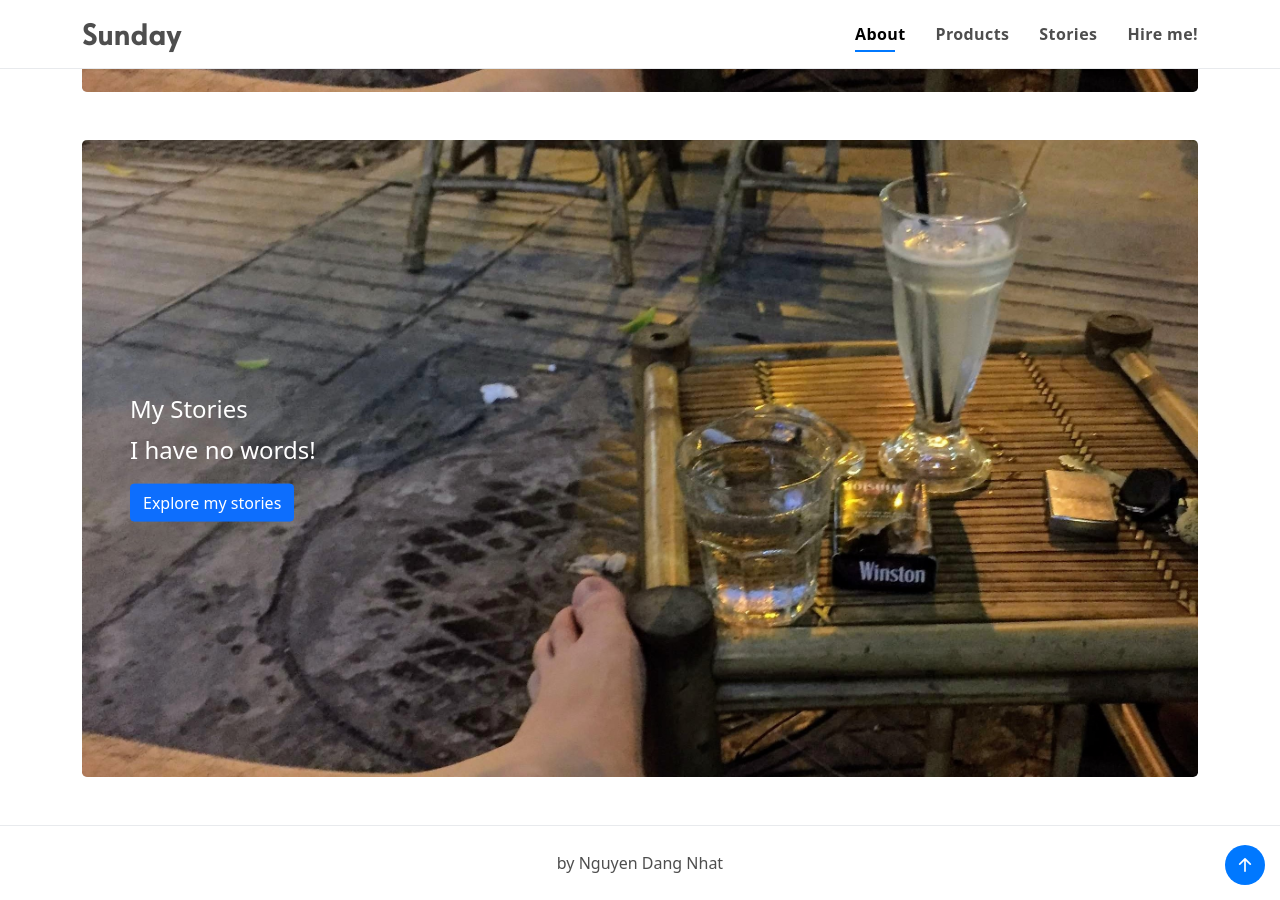
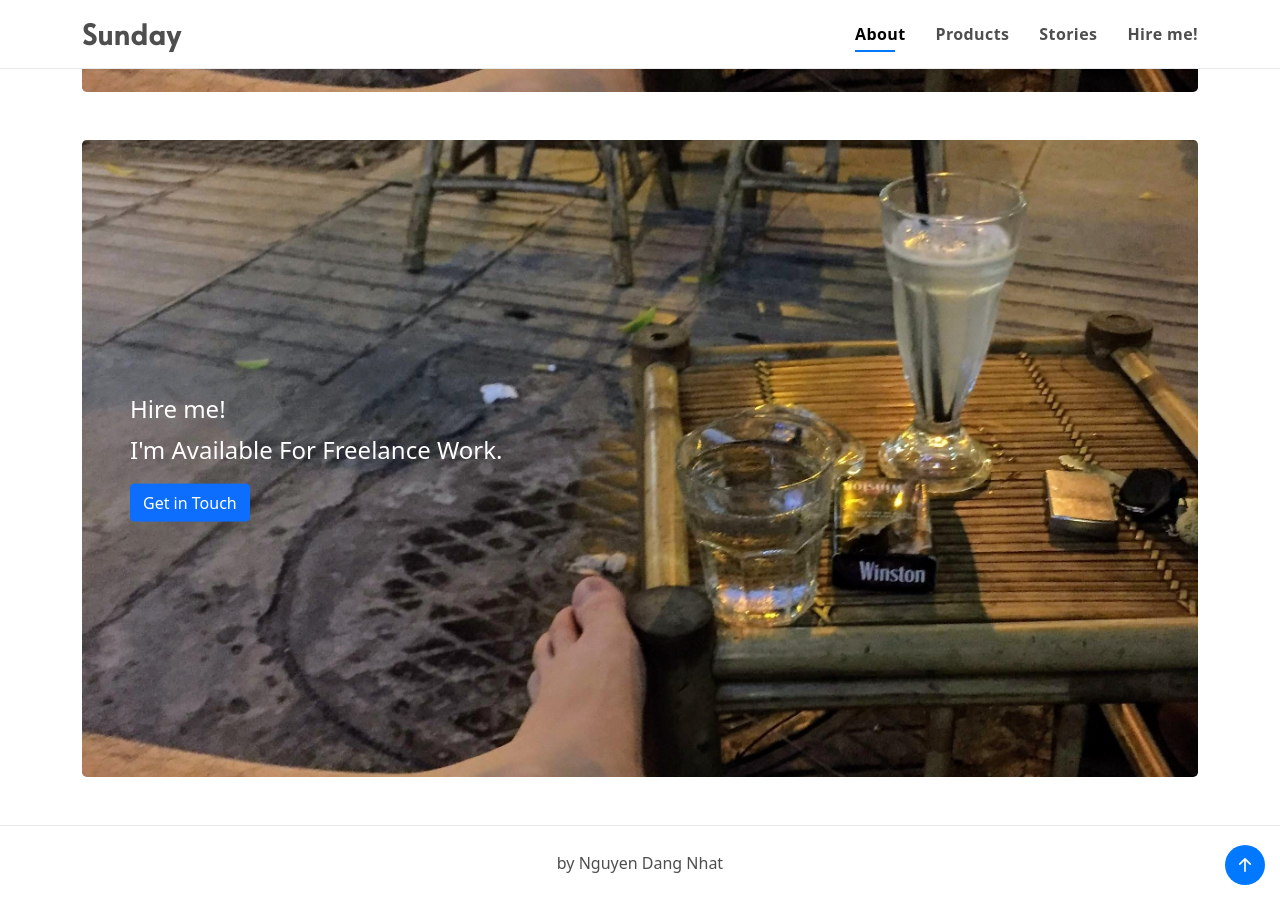
Before and after one commit to ndagnhat/ndagnhat.github.io, a Jekyll site: the page built from index.html, in a window 1280 px wide and 900 px high, scrolled down 2422 px. Built offline with Jekyll 4.4.1, drawn with Linux system fonts in a browser that asks for light colours.

Commit message:
Update index.html

```diff
--- a/index.html
+++ b/index.html
@@ -122,24 +122,24 @@ menu: "about"
         </div>
         <!--stories-->
         <div class="position-relative mt-5 mb-lg-5">
-            <a href="/stories">
-                <img src="{{site.stories.thumbnail}}" alt="stories thumbnail" class="rounded-3" width="100%" />
+            <a href="/hireme">
+                <img src="{{site.hireme.thumbnail}}" alt="stories thumbnail" class="rounded-3" width="100%" />
             </a>
             <div class="position-absolute top-50 start-0 translate-middle-y ms-3 ms-sm-5 d-none d-lg-block"
                 style="width: 100%;">
                 <div class="row">
                     <div class="col-sm-5">
-                        <h4 style="color: #fff;">{{site.stories.title}}</h4>
-                        <p style="font-size: 1.5rem; color: #fff;">{{site.stories.description}}</p>
-                        <a href="/stories" class="btn btn-primary">Explore my stories</a>
+                        <h4 style="color: #fff;">{{site.hireme.title}}</h4>
+                        <p style="font-size: 1.5rem; color: #fff;">{{site.hireme.description}}</p>
+                        <a href="/hireme" class="btn btn-primary">Get in Touch</a>
                     </div>
                 </div>
             </div>
         </div>
         <div class="text-center d-lg-none pt-2 mb-5">
-            <h4>{{site.stories.title}}</h4>
-            <p style="font-size: 1.2rem;">{{site.stories.description}}</p>
-            <a href="/stories" class="color-a">Explore my stories</a>
+            <h4>{{site.hireme.title}}</h4>
+            <p style="font-size: 1.2rem;">{{site.hireme.description}}</p>
+            <a href="/hireme" class="color-a">Get in Touch</a>
         </div>
     </div>
 </section>
```
